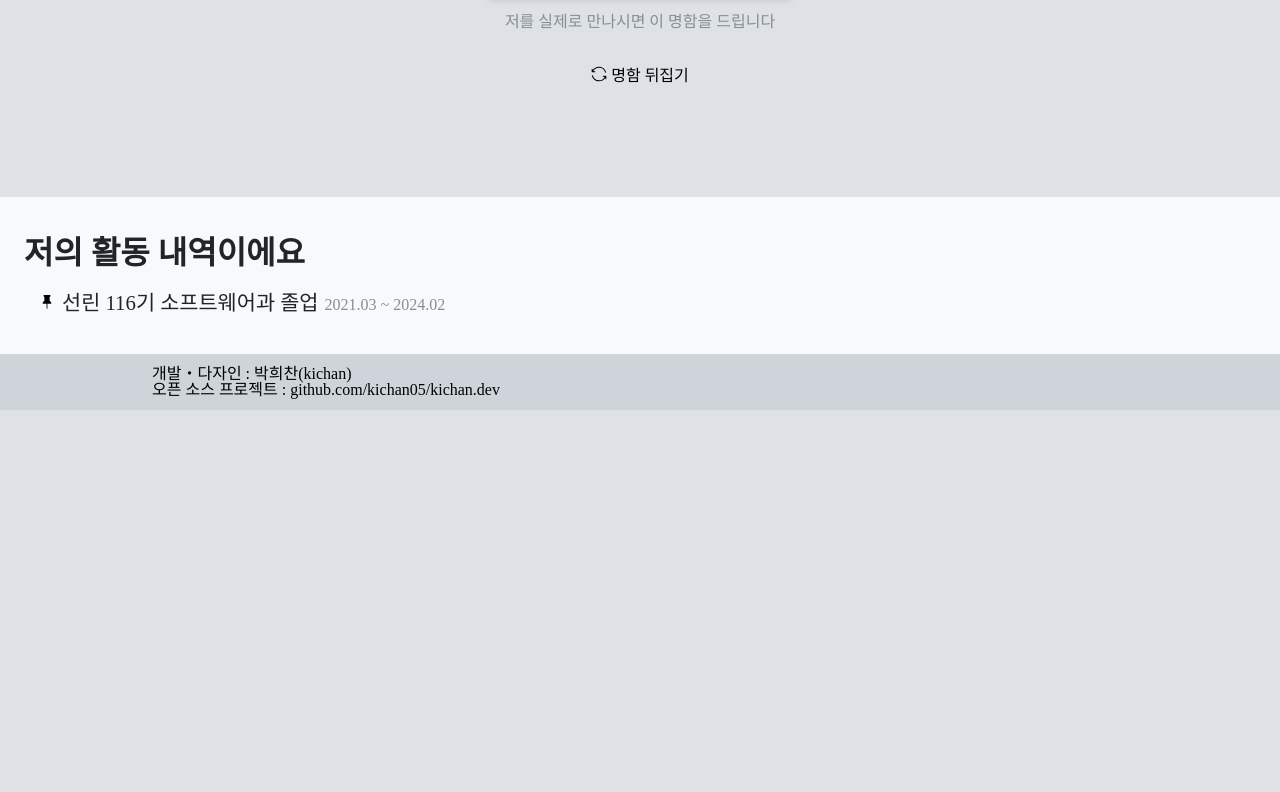
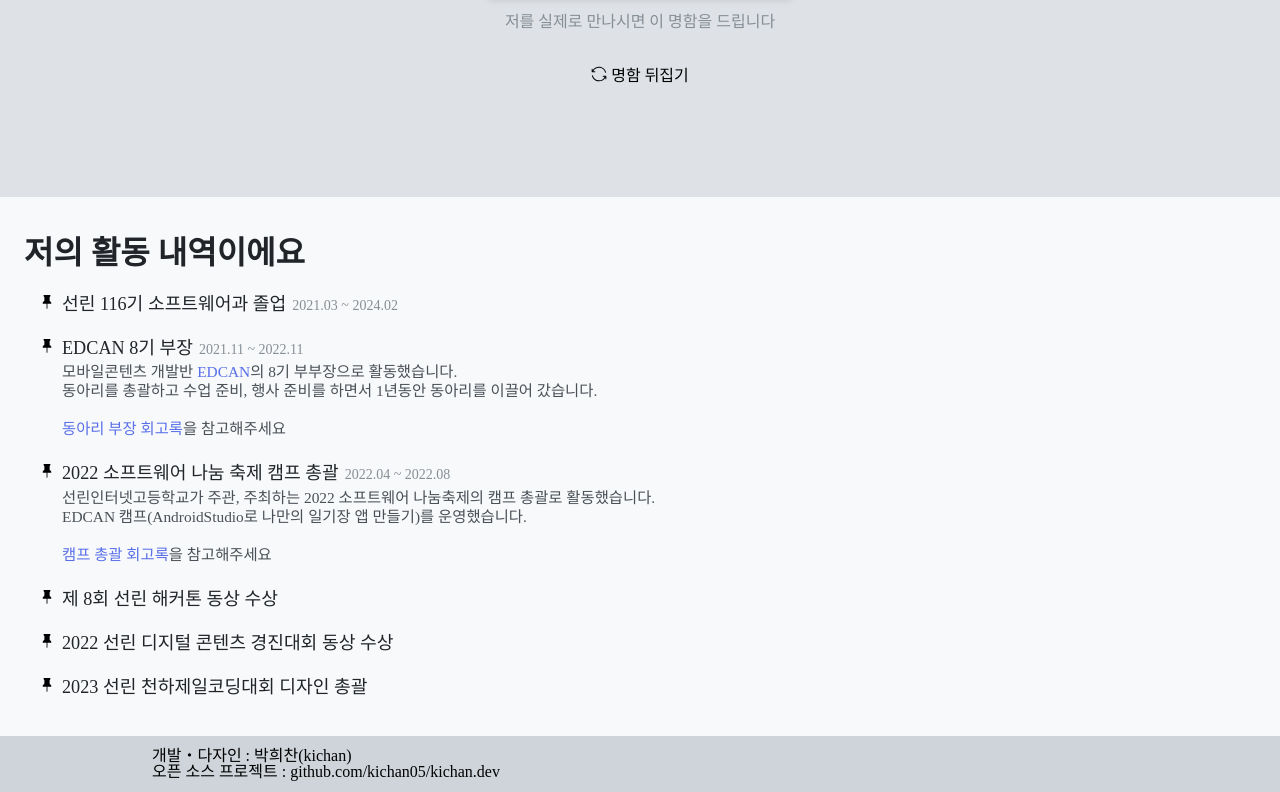
Before and after one commit to kichan05/kichan.dev, a React (Create React App) app: page / in a window 1280 px wide. Shown: the part 1403-2195 px from the top of the page. Before the commit the page ends 1813 px from the top, so only its background shows below. Built offline with nearby package versions, Linux system fonts and the light colour scheme; a web font is replaced by a local one.

Commit message:
Portfolio 내용

```diff
--- a/src/section/ProfileSection.js
+++ b/src/section/ProfileSection.js
@@ -12,6 +12,8 @@ const ProfileSectionStyle = styled.section`
   }
 
   ul {
+    font-size: 14px;
+
     padding: 0 8px;
     margin-top: 24px;
 
@@ -51,14 +53,14 @@ const ProfileList = ({title, date, children}) => {
       padding-left: 30px;
 
       margin-top: 5px;
-      font-size: 1.05em;
+      font-size: 1.1em;
 
       line-height: 19px;
     }
 
     a {
       color: ${p => p.theme.color.HeechanBlue};
-      font-weight: 600;
+      font-weight: 500;
       transition: 100ms;
     }
 
@@ -87,6 +89,40 @@ export const ProfileSection = () => {
       title: "선린 116기 소프트웨어과 졸업",
       date: "2021.03 ~ 2024.02",
     },
+    {
+      title: "EDCAN 8기 부장",
+      date: "2021.11 ~ 2022.11",
+      description: <>
+        모바일콘텐츠 개발반 <a href={"https://edcan.kr"} target={"_blank"}>EDCAN</a>의 8기 부부장으로 활동했습니다.
+        <br/>
+        동아리를 총괄하고 수업 준비, 행사 준비를 하면서 1년동안 동아리를 이끌어 갔습니다.
+        <br/><br/>
+        <a href="https://velog.io/@ckstmznf/지난-1년간-전공동아리를-이끌어보았다" target={"_blank"}>동아리 부장 회고록</a>을 참고해주세요
+      </>
+    },
+    {
+      title: "2022 소프트웨어 나눔 축제 캠프 총괄",
+      date: "2022.04 ~ 2022.08",
+      description: <>
+        선린인터넷고등학교가 주관, 주최하는 2022 소프트웨어 나눔축제의 캠프 총괄로 활동했습니다.
+        <br/>
+        EDCAN 캠프(AndroidStudio로 나만의 일기장 앱 만들기)를 운영했습니다.
+        <br/><br/>
+        <a href="https://velog.io/@ckstmznf/SSF2022" target={"_blank"}>캠프 총괄 회고록</a>을 참고해주세요
+      </>
+    },
+    {
+      title: "제 8회 선린 해커톤 동상 수상",
+      data: "2022.07",
+    },
+    {
+      title: "2022 선린 디지털 콘텐츠 경진대회 동상 수상",
+      data: "2022.12",
+    },
+    {
+      title: "2023 선린 천하제일코딩대회 디자인 총괄",
+      data: "2023.04 ~ 2023.07",
+    }
   ]
 
   return (
@@ -98,16 +134,6 @@ export const ProfileSection = () => {
             title={p.title}
             date={p.date}>{p.description}</ProfileList>
         ))}
-
-        {/*<ProfileList*/}
-        {/*  title={"EDCAN 8기 부장"}*/}
-        {/*  date={"2021.11 ~ 2022.11"}>*/}
-        {/*  모바일콘텐츠 개발반 EDCAN의 8기 부부장으로 활동했습니다.*/}
-        {/*  <br/>*/}
-        {/*  동아리를 총괄하고 수업 준비, 행사 준비를 하면서 1년동안 동아리를 이끌어 갔습니다.*/}
-        {/*  <br/><br/>*/}
-        {/*  <a href="https://velog.io/@ckstmznf/지난-1년간-전공동아리를-이끌어보았다" target={"_blank"}>동아리 부장 회고록</a>을 참고해주세요*/}
-        {/*</ProfileList>*/}
       </ul>
     </ProfileSectionStyle>
   )
```
